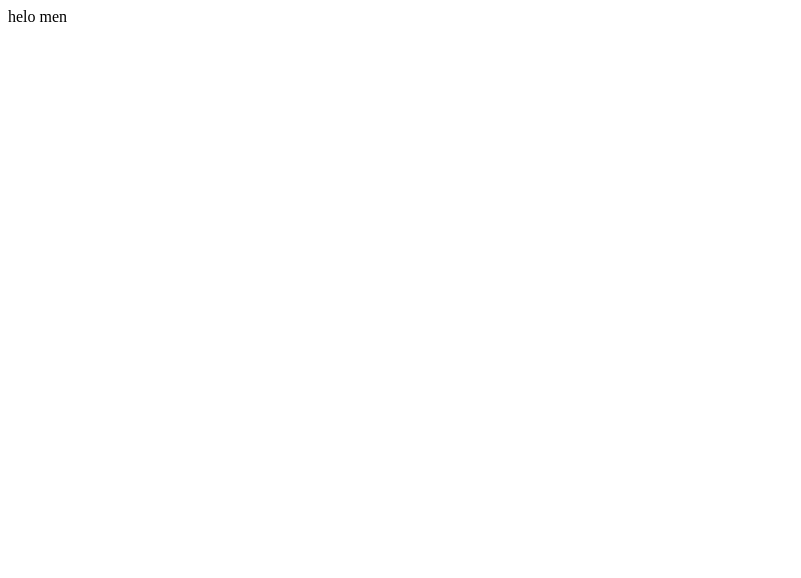
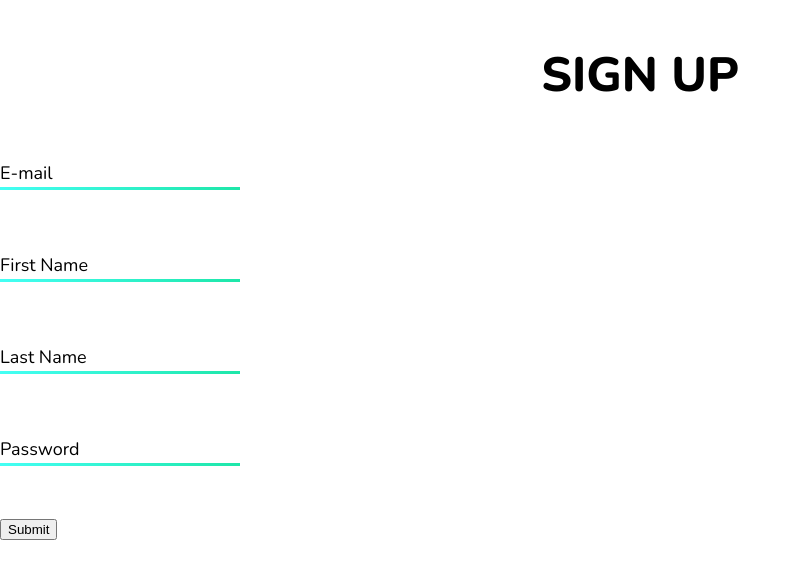
Before and after one commit to dadu109/react-forms, a React (Create React App) app: page / in a window 1280 px wide. Shown: the top 578 px of the page, without its empty margins (0-801 px from the left). Built offline with nearby package versions, Linux system fonts and the light colour scheme; the HTML template or start-up script is replaced by a standard one.

Commit message:
Heading and Input component addition

```diff
--- a/package.json
+++ b/package.json
@@ -9,7 +9,9 @@
     "formik": "^2.1.4",
     "react": "^16.13.0",
     "react-dom": "^16.13.0",
-    "react-scripts": "3.4.0"
+    "react-scripts": "3.4.0",
+    "styled-components": "^5.0.1",
+    "yup": "^0.28.3"
   },
   "scripts": {
     "start": "react-scripts start",
--- a/public/index.html
+++ b/public/index.html
@@ -8,6 +8,7 @@
       name="description"
       content="Web site created using create-react-app"
     />
+    <link href="https://fonts.googleapis.com/css?family=Nunito:400,800&display=swap" rel="stylesheet">
     <title>React App</title>
   </head>
   <body>
--- a/src/App.js
+++ b/src/App.js
@@ -1,10 +1,26 @@
 import React from 'react';
+import FormikForm from "./views/FormikForm";
+import { createGlobalStyle } from 'styled-components'
+
+const GlobalStyle = createGlobalStyle`
+  *,*::before,*::after{
+    box-sizing:border-box;
+  }
+  body {
+      margin:0;
+      padding:0;
+      font-family: 'Nunito', sans-serif;
+  }
+`;
 
 function App() {
   return (
-    <div className="App">
-      helo men
-    </div>
+      <>
+          <GlobalStyle/>
+          <div className="App">
+              <FormikForm/>
+          </div>
+      </>
   );
 }
 
--- /dev/null
+++ b/src/components/Formik/Heading.js
@@ -0,0 +1,17 @@
+import React from "react";
+import styled from 'styled-components'
+
+const StyledHeading = styled.h1`
+    font-weight: 800;
+    font-size: 48px;
+    margin:42px 0;
+    text-align:center;
+`;
+
+const Heading = ({children}) => (
+    <StyledHeading>
+        {children}
+    </StyledHeading>
+);
+
+export default Heading;
--- /dev/null
+++ b/src/components/Formik/Input.js
@@ -0,0 +1,86 @@
+import React from "react";
+import styled from "styled-components";
+import {useField} from "formik";
+
+const FieldWrapper = styled.div`
+    height:62px;
+    width:240px;
+    margin-bottom:30px;
+    div{
+        position: relative;
+        height:40px;
+        &>div{
+          position: absolute;
+          bottom: 0;
+          width:100%;
+          height:3px;
+          background:linear-gradient(90deg, #44FFF4 0%, #15E198 121.83%);
+          overflow: hidden;
+          &>span{
+            position: absolute;
+            margin:0;
+            top:0;
+            left:-100%;
+            background-color: #D30E0E;
+            width:100%;
+            height:100%;
+            transition:translate .5s ease-in-out;
+            transform:translateX(${props => props.touched && props.error?'100%':'0px'});
+          }
+        }
+    }
+
+    input{
+        border:none;
+        outline:none;
+        position: absolute;
+        bottom: 5px;
+        left:0;
+        width:100%;
+        font-size: 18px;
+
+        &:focus+label{
+            color: #15E198;
+            font-size: 16px;
+            transform: translateY(-22px);
+        }
+    }
+
+    label{
+        position:absolute;
+        bottom:5px;
+        left:0;
+        transition: font-size .2s ease-in-out , transform .2s ease-in-out ;
+        pointer-events: none;
+        transform:translateY(${props => props.value?'-22px':'0px'});
+        color:${props => props.touched && props.error?'#D30E0E':props.value?'#15E198':'black'};
+        font-size:${props => props.value?'16px':'18px'};
+    }
+    span{
+      margin:8px 0;
+      font-size: 14px;
+      color: #D30E0E;
+    }
+
+
+`;
+
+const Input = ({placeholder,...props}) => {
+    const [field, meta] = useField(props);
+    return (
+        <FieldWrapper value={meta.value} error={meta.error} touched={meta.touched}>
+            <div>
+                <input className="text-input" {...field} {...props} />
+                <label htmlFor={props.name}>{placeholder}</label>
+                <div><span/></div>
+            </div>
+            <span>
+                {meta.touched && meta.error ? (
+                    <div className="error">{meta.error}</div>
+                ) : null}
+            </span>
+        </FieldWrapper>
+    )
+};
+
+export default Input;
--- a/src/views/FormikForm.js
+++ b/src/views/FormikForm.js
@@ -1,9 +1,60 @@
 import React from "react";
-import { Formik } from "formik"
+import { Formik, Form } from "formik"
+import * as Yup from 'yup';
+import Heading from "../components/Formik/Heading";
+import Input from "../components/Formik/Input";
 
 const FormikForm = () => {
-    return(
-        <h1>siemano</h1>
-    )
+    return (
+        <>
+            <Heading>SIGN UP</Heading>
+            <Formik
+                initialValues={{ firstName: '', lastName: '', email: '' }}
+                validationSchema={Yup.object({
+                    firstName: Yup.string()
+                        .max(15, 'Must be 15 characters or less')
+                        .required('This field is required'),
+                    lastName: Yup.string()
+                        .max(20, 'Must be 20 characters or less')
+                        .required('This field is required'),
+                    email: Yup.string()
+                        .email('Invalid email address')
+                        .required('This field is required'),
+                    password: Yup.string()
+                        .required("This field is required"),
+                })}
+                onSubmit={(values, { setSubmitting }) => {
+                    setTimeout(() => {
+                        alert(JSON.stringify(values, null, 2));
+                        setSubmitting(false);
+                    }, 400);
+                }}
+            >
+                <Form autoComplete="off">
+                    <Input
+                        placeholder="E-mail"
+                        name="email"
+                        type="email"
+                    />
+                    <Input
+                        placeholder="First Name"
+                        name="firstName"
+                        type="text"
+                    />
+                    <Input
+                        placeholder="Last Name"
+                        name="lastName"
+                        type="text"
+                    />
+                    <Input
+                        placeholder="Password"
+                        name="password"
+                        type="password"
+                    />
+                    <button type="submit">Submit</button>
+                </Form>
+            </Formik>
+        </>
+    );
 };
 export default FormikForm;
```
Also changed, not shown: 1 other file (tests, documents, lock files or other folders).
